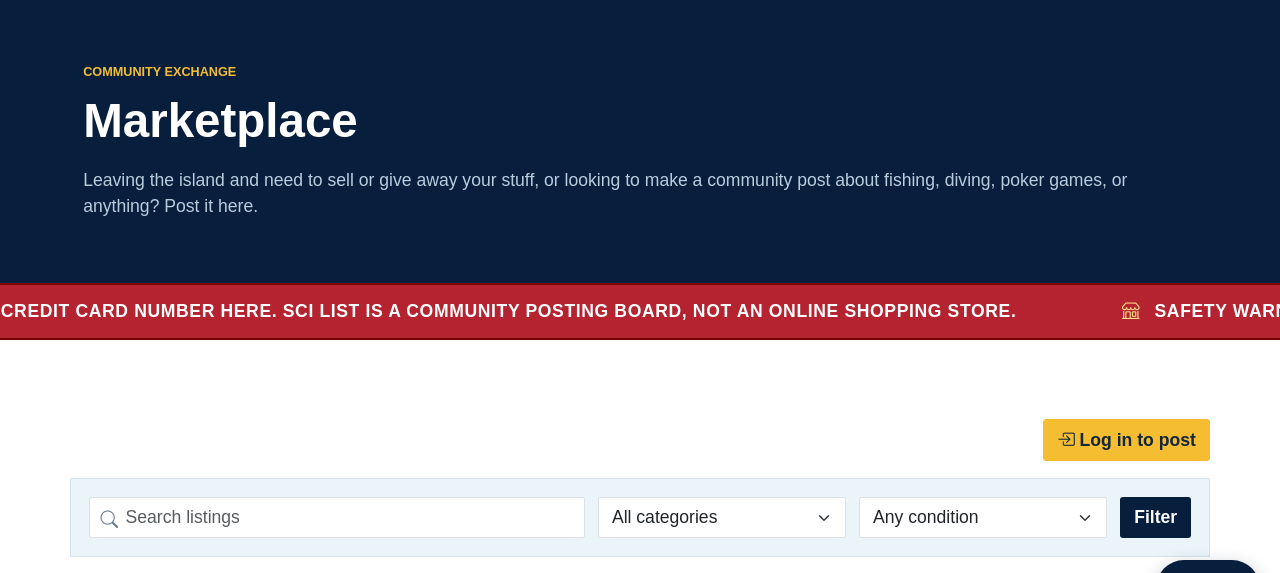
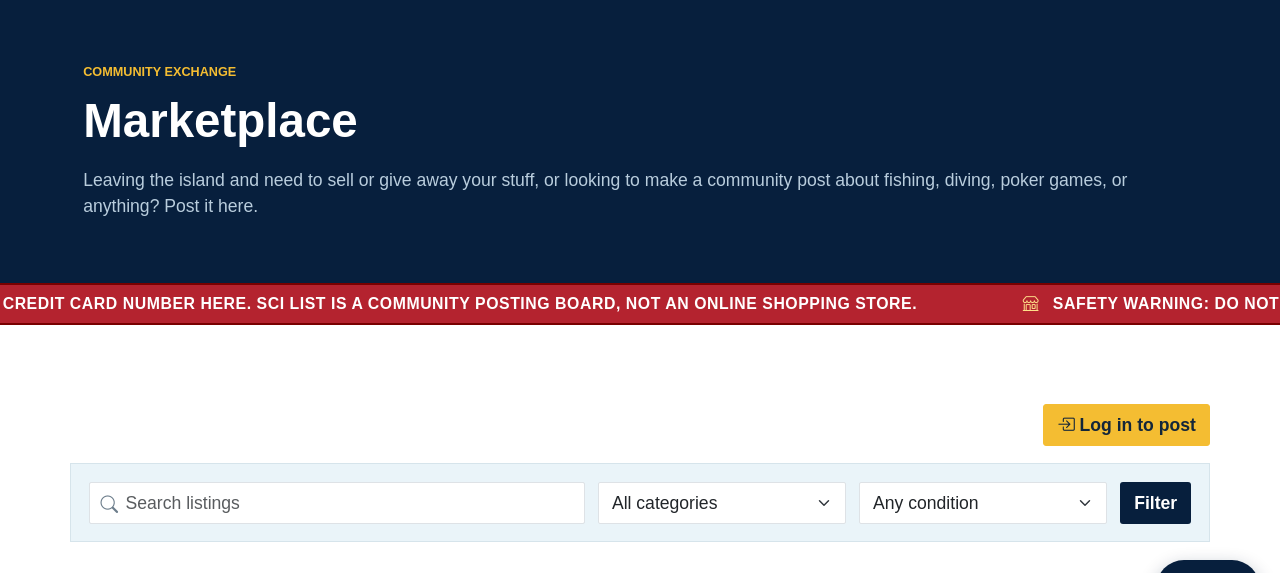
Before and after one commit to claverlo/San-Clemente-Island-website, a Django app: page /marketplace/ in a window 1280 px wide. Shown: the part 164-737 px from the top of the page. Run offline with Django 5.2, Linux system fonts and the light colour scheme; data that the repository does not hold is empty.

Commit message:
Make the red safety banner about 3/4 of its old height
Co-Authored-By: Claude Opus 5.5 <noreply@anthropic.com>

```diff
--- a/static/css/custom.css
+++ b/static/css/custom.css
@@ -258,6 +258,8 @@ svg {
     border-bottom: 2px solid #780000;
     background: #b4232f;
     color: #fff;
+    font-size: 0.9rem;
+    line-height: 1.4;
     font-weight: 800;
     letter-spacing: 0.035em;
     white-space: nowrap;
@@ -270,7 +272,7 @@ svg {
 }
 
 .listing-safety-track span {
-    padding: 0.75rem 3rem;
+    padding: 0.45rem 3rem;
 }
 
 .listing-safety-track i {
--- a/templates/base.html
+++ b/templates/base.html
@@ -7,7 +7,7 @@
 <link href="https://cdn.jsdelivr.net/npm/bootstrap@5.3.3/dist/css/bootstrap.min.css" rel="stylesheet">
 <link rel="stylesheet" href="https://cdn.jsdelivr.net/npm/bootstrap-icons@1.11.3/font/bootstrap-icons.css">
 <link rel="stylesheet" href="{% static 'css/style.css' %}?v=20260816-1">
-<link rel="stylesheet" href="{% static 'css/custom.css' %}?v=20261108-5"></head>
+<link rel="stylesheet" href="{% static 'css/custom.css' %}?v=20261108-6"></head>
 <body>
 <div class="disclaimer-gate" data-disclaimer-gate hidden role="dialog" aria-modal="true" aria-labelledby="disclaimerGateTitle" aria-describedby="disclaimerGateBody">
 <div class="disclaimer-gate-card"><h2 id="disclaimerGateTitle">SCI List Notice</h2><p id="disclaimerGateBody">By entering this website, you agree to use SCI List at your own risk. SCI List is a community board and is not responsible for transactions, losses, damages, or disputes between users.</p><p><strong>Community Disclaimer:</strong> Please be responsible and post appropriate content. Inappropriate content may be held for admin review or removed.</p><p class="mb-0">Do not share credit card details, banking information, passwords, or other sensitive personal information on this website. Choose Agree to continue or Disagree to leave the site.</p><div class="disclaimer-gate-actions"><button type="button" class="btn btn-navy" data-disclaimer-accept>I Agree</button><button type="button" class="btn btn-outline-secondary" data-disclaimer-decline>I Disagree</button></div></div>
```
